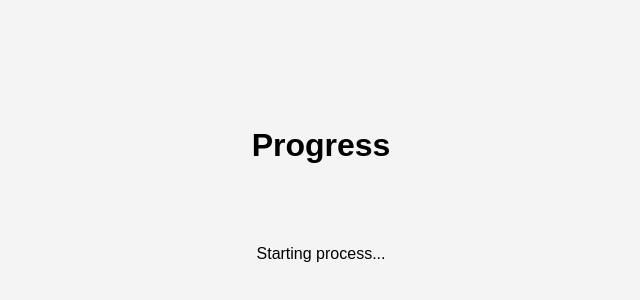
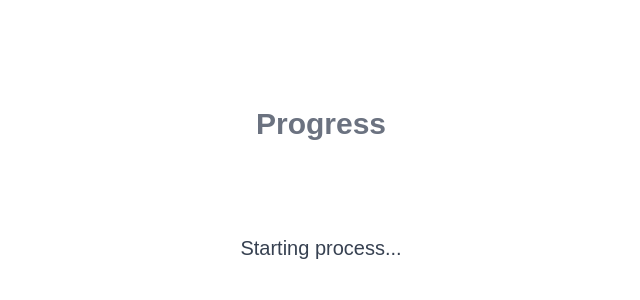
Before and after one commit to ariley/fm-widget-progressBar, a website built with Vite: page index.html in a window 1280 px wide. Shown: the part 216-516 px from the top of the page, without its empty margins (319-959 px from the left). Built offline with nearby package versions, Linux system fonts and the light colour scheme; what progressbar.js would draw is missing.

Commit message:
added tailwindcss

```diff
--- a/index.html
+++ b/index.html
@@ -7,7 +7,7 @@
 
     <!-- ProgressBar.js CDN -->
     <script src="https://cdnjs.cloudflare.com/ajax/libs/progressbar.js/1.0.1/progressbar.min.js"></script>
-
+    <script src="https://cdn.tailwindcss.com"></script>
     <style>
         body {
             font-family: Arial, sans-serif;
@@ -17,7 +17,7 @@
             justify-content: center;
             align-items: center;
             height: 100vh;
-            background-color: #f4f4f4;
+            background-color: #ffffff;
         }
         #progressBarContainer {
             width: 80%;
@@ -34,9 +34,9 @@
   </head>
   <body>
     <div class="flex-container">
-    <h1 class="text-3xl font-bold text-orange-700 mb-4">Progress</h1>
+    <h1 class="text-3xl font-bold text-gray-500 mb-4">Progress</h1>
     <div id="progressBarContainer"></div>
-    <div id="progressNote">Starting process...</div>
+    <div class="text-xl  text-gray-700 mt-4" id="progressNote">Starting process...</div>
   </div>
     <script type="module">
       import "/ProgressBarInitiate.js";
```
